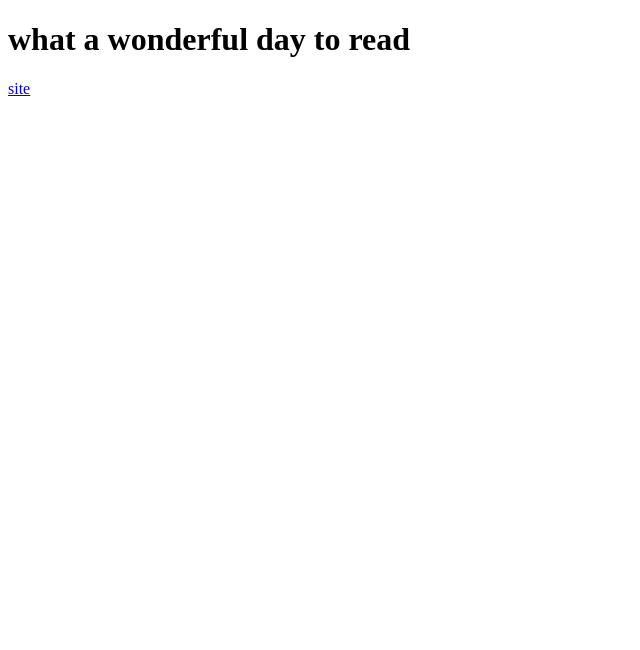
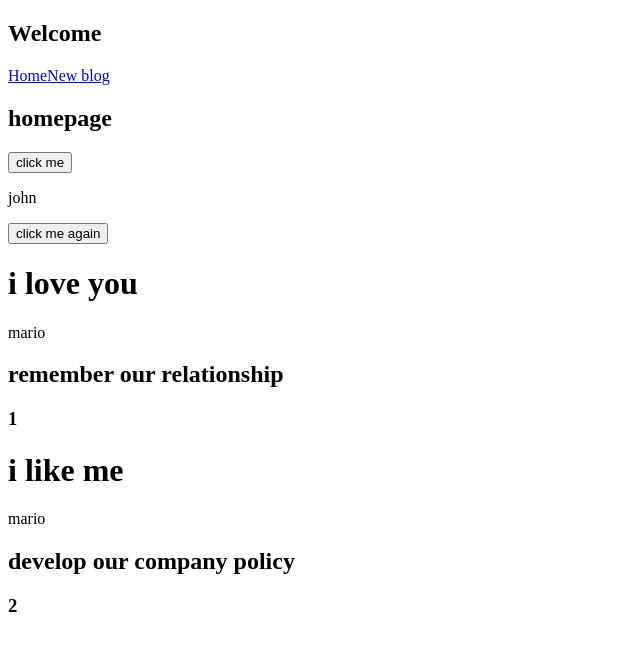
Before and after one commit to Preciousnnebuogor/React, a React (Create React App) app: page / in a window 1280 px wide. Shown: the top 650 px of the page, without its empty margins (0-640 px from the left). Built offline with nearby package versions, Linux system fonts and the light colour scheme.

Commit message:
added useState and map folder

```diff
--- a/src/App.js
+++ b/src/App.js
@@ -1,11 +1,14 @@
+
+import Home from "./components/home";
+import { MapArrary } from "./components/mapArrary";
+import { Navbar } from "./components/navbar";
+
 function App() {
-  const title = "what a wonderful day to read"
-  const google = "www.google.com"
-
   return (
-    <div className="">
-      <h1>{title}</h1>
-      <a href="{google}">site</a>
+    <div>
+   <Navbar/>
+   <Home/>
+   <MapArrary/>
     </div>
   );
 }
--- /dev/null
+++ b/src/components/home.jsx
@@ -0,0 +1,32 @@
+import { useState } from "react";
+export default function Home() {
+  const [name, setName] = useState();
+  const [arrange, setArrange] = useState("john");
+
+  const handleclick = () => {
+    setName("pride");
+    console.log("hello wold");
+  };
+
+  const handleClickMe = (name) => {
+    setArrange("love");
+    //alert("love " + name);
+  };
+
+  return (
+    <div>
+      <h2>homepage</h2>
+      <p>{name}</p>
+      <button onClick={handleclick}>click me</button>
+      <br />
+      <p>{arrange}</p>
+      <button
+        onClick={() => {
+          handleClickMe("precious");
+        }}
+      >
+        click me again
+      </button>
+    </div>
+  );
+}
--- /dev/null
+++ b/src/components/mapArrary.jsx
@@ -0,0 +1,28 @@
+import { useState } from "react";
+
+export function MapArrary() {
+  const [blogs, setBlogs] = useState([
+    {
+      title: "i love you",
+      body: "remember our relationship",
+      author: "mario",
+      id: "1",
+    },
+    {
+      title: "i like me",
+      body: "develop our company policy",
+      author: "mario",
+      id: "2",
+    },
+  ]);
+  return <div>
+     {blogs.map((blog) => (
+       <div className="blogslite" key={blog.id}>
+        <h1>{blog.title}</h1>
+        <p>{blog.author}</p>
+        <h2>{blog.body}</h2>
+        <h3>{blog.id}</h3>
+       </div>
+     ))}
+  </div>;
+}
```
Also changed, not shown: src/components/Search.jsx (deleted, +0 -12 lines).
